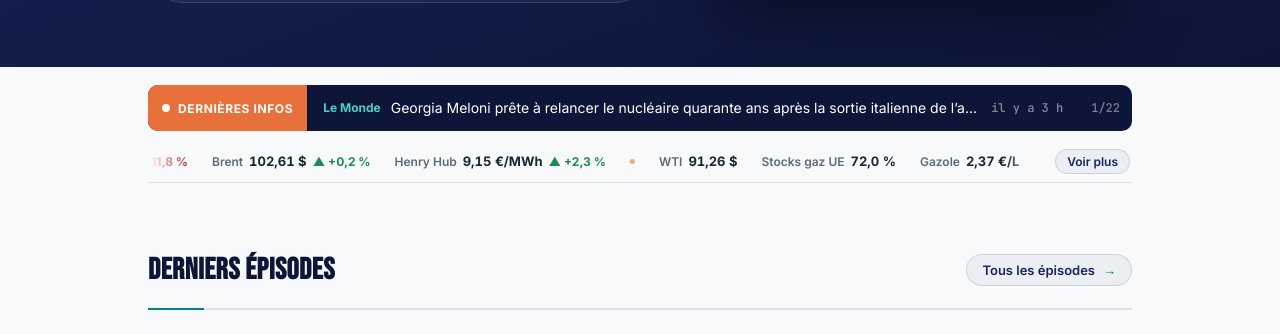
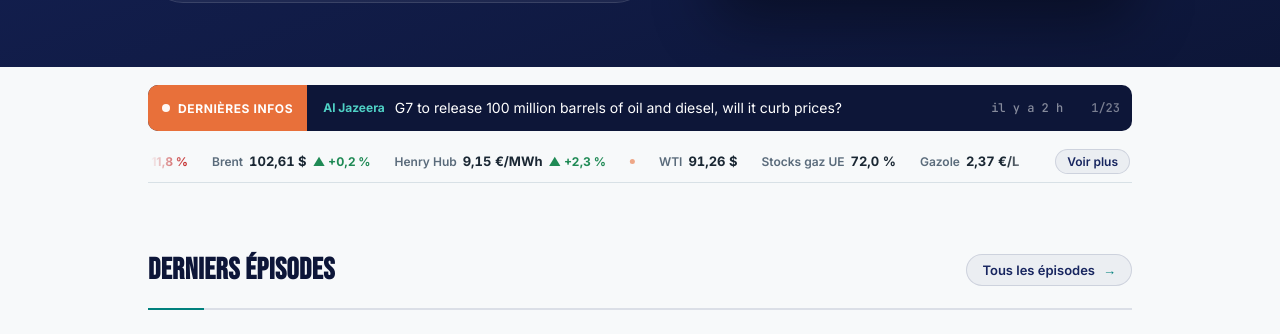
Before and after one commit to InsideEnergyMarkets/Inside-Energy-Markets, a Jekyll site: the page built from index.html, in a window 1280 px wide and 900 px high, scrolled down 417 px, cut to the strip 161-495 px from the top of the window. Built offline with Jekyll 4.4.1, drawn with Linux system fonts in a browser that asks for light colours.

```diff
--- a/_data/incidents.json
+++ b/_data/incidents.json
@@ -1,5 +1,5 @@
 {
- "updated_at": "2026-10-03T08:48:42+00:00",
+ "updated_at": "2026-10-03T11:01:13+00:00",
  "stats": {
   "total_30d": 23,
   "attacks_30d": 17,
--- a/_data/news.json
+++ b/_data/news.json
@@ -1,8 +1,15 @@
 {
- "updated_at": "2026-10-03T08:48:42+00:00",
+ "updated_at": "2026-10-03T11:01:12+00:00",
  "items": [
   {
-   "title": "Georgia Meloni prête à relancer le nucléaire quarante ans après la sortie italienne de l’atome",
+   "title": "G7 to release 100 million barrels of oil and diesel, will it curb prices?",
+   "url": "https://www.aljazeera.com/news/2026/10/3/g7-to-release-100-million-barrels-of-oil-and-diesel-will-it-curb-prices?traffic_source=rss",
+   "source": "Al Jazeera",
+   "lang": "en",
+   "date": "2026-10-03T09:27:38+00:00"
+  },
+  {
+   "title": "Georgia Meloni prête à relancer le nucléaire quarante ans après l’abandon de l’atome par l’Italie",
    "url": "https://www.lemonde.fr/economie/article/2026/10/03/georgia-meloni-prete-a-relancer-le-nucleaire-quarante-ans-apres-la-sortie-italienne-de-l-atome_6787741_3234.html",
    "source": "Le Monde",
    "lang": "fr",
--- a/_data/podcast.json
+++ b/_data/podcast.json
@@ -1,5 +1,5 @@
 {
- "updated_at": "2026-10-03T08:48:42+00:00",
+ "updated_at": "2026-10-03T11:01:13+00:00",
  "episodes": {
   "10": {
    "audio": "https://anchor.fm/s/10edf0868/podcast/play/126486789/https%3A%2F%2Fd3ctxlq1ktw2nl.cloudfront.net%2Fstaging%2F2026-8-29%2F489715b9-9275-387d-cec8-06e4f3de2244.mp3",
```
